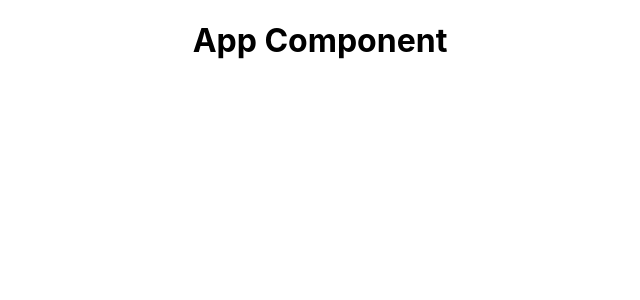
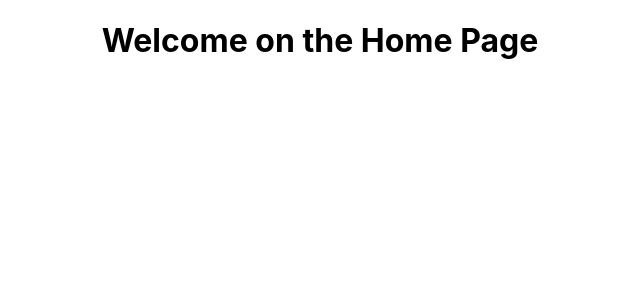
Before and after one commit to tekrare/front, a React (Create React App) app: page / in a window 1280 px wide. Shown: the top 300 px of the page, without its empty margins (320-960 px from the left). Built offline with nearby package versions, Linux system fonts and the light colour scheme.

Commit message:
feat: setup react-router-dom pages

```diff
--- a/src/App.tsx
+++ b/src/App.tsx
@@ -1,4 +1,6 @@
 import React, { Component } from 'react';
+import { Routes, Route } from 'react-router-dom';
+import Home from './pages/home';
 
 import './App.css';
 
@@ -6,7 +8,9 @@ class App extends Component {
   render() {
     return (
       <div className="App">
-        <h1>App Component</h1>
+        <Routes>
+          <Route path="/" element={<Home />} />
+        </Routes>
       </div>
     );
   }
--- a/src/index.tsx
+++ b/src/index.tsx
@@ -1,7 +1,13 @@
 import React from 'react';
 import ReactDOM from 'react-dom';
+import { BrowserRouter } from 'react-router-dom';
 import App from './App';
 
 import './index.css';
 
-ReactDOM.render(<App />, document.getElementById('root'));
+ReactDOM.render(
+  <BrowserRouter>
+    <App />
+  </BrowserRouter>,
+  document.getElementById('root')
+);
--- /dev/null
+++ b/src/pages/home/index.tsx
@@ -0,0 +1,11 @@
+import React, { Component } from 'react'
+
+export default class Home extends Component {
+  render() {
+    return (
+      <div>
+        <h1>Welcome on the Home Page</h1>
+      </div>
+    )
+  }
+}
```
